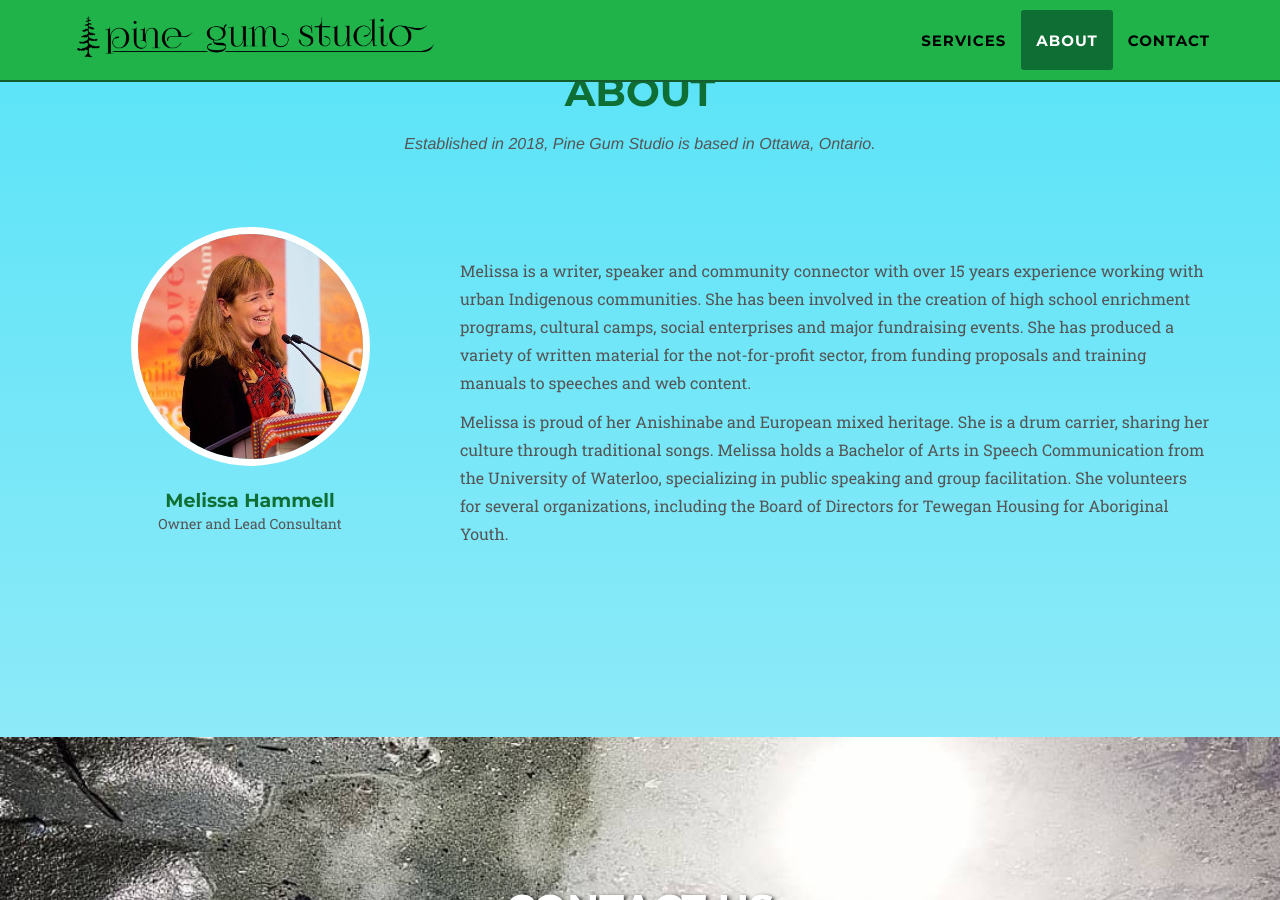
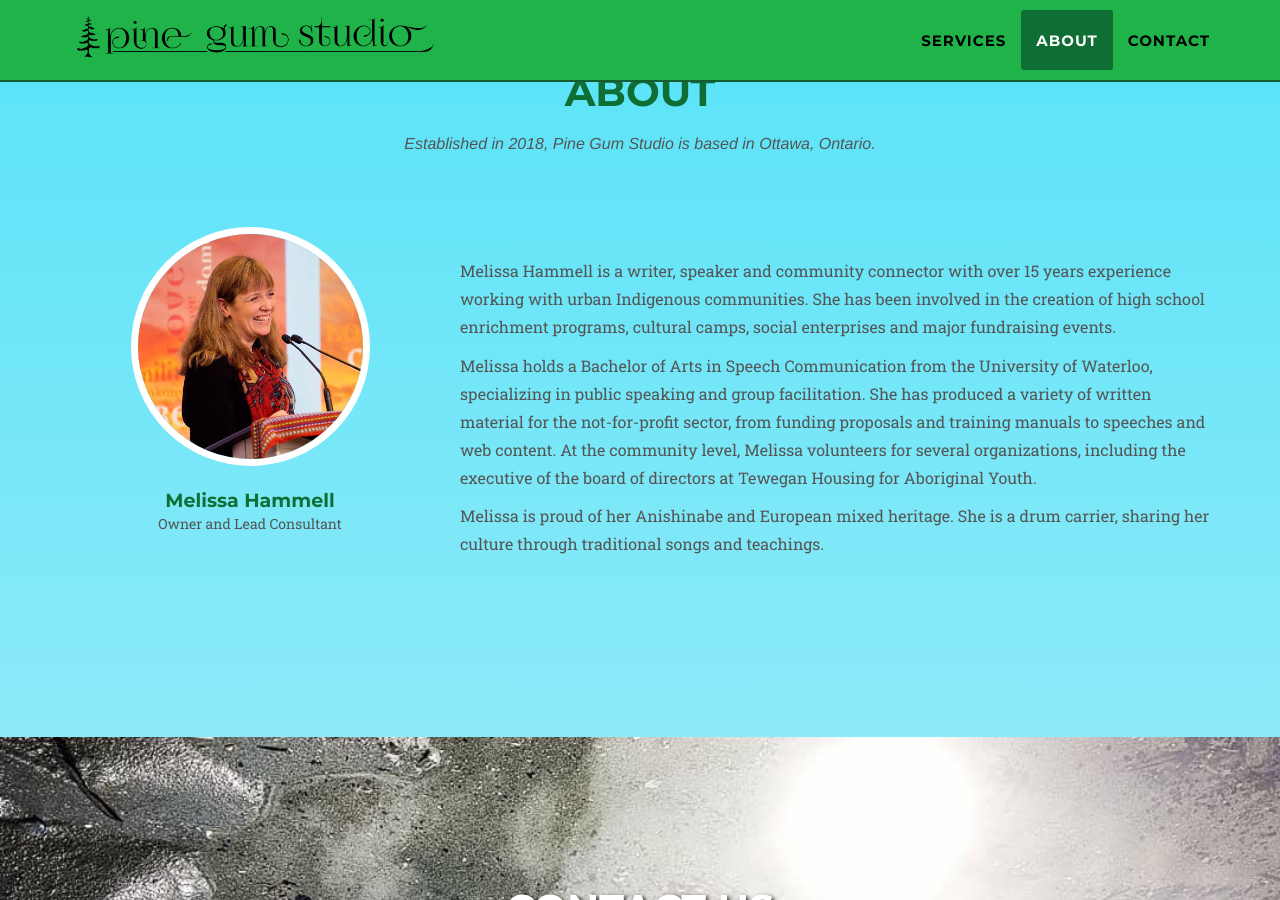
Before and after one commit to pinegumstudio/pinegumstudio.github.io, a Jekyll site: the page built from index.html, in a window 1280 px wide and 900 px high, scrolled down 1771 px. Built offline with Jekyll 4.4.1, drawn with Linux system fonts in a browser that asks for light colours; some web fonts are replaced.

Commit message:
Update about section.

```diff
--- a/_includes/about.html
+++ b/_includes/about.html
@@ -29,15 +29,17 @@
                 {% endfor %}
                 <div class="col-lg-8 text-left">
                     <p class="large text-muted" style="margin-top:30px;">
-Melissa is a writer, speaker and community connector with over 15 years experience working with urban Indigenous communities.
+Melissa Hammell is a writer, speaker and community connector with over 15 years experience working with urban Indigenous communities.
 She has been involved in the creation of high school enrichment programs, cultural camps, social enterprises and major fundraising events.
+                    </p>
+                    <p class="large text-muted">
+Melissa holds a Bachelor of Arts in Speech Communication from the University of Waterloo, specializing in public speaking and group facilitation.
 She has produced a variety of written material for the not-for-profit sector, from funding proposals and training manuals to speeches and web content.
+At the community level, Melissa volunteers for several organizations, including the executive of the board of directors at Tewegan Housing for Aboriginal Youth.
                     </p>
                     <p class="large text-muted">
 Melissa is proud of her Anishinabe and European mixed heritage.
-She is a drum carrier, sharing her culture through traditional songs.
-Melissa holds a Bachelor of Arts in Speech Communication from the University of Waterloo, specializing in public speaking and group facilitation.
-She volunteers for several organizations, including the Board of Directors for Tewegan Housing for Aboriginal Youth.
+She is a drum carrier, sharing her culture through traditional songs and teachings.
                     </p>
                 </div>
             </div>
```
